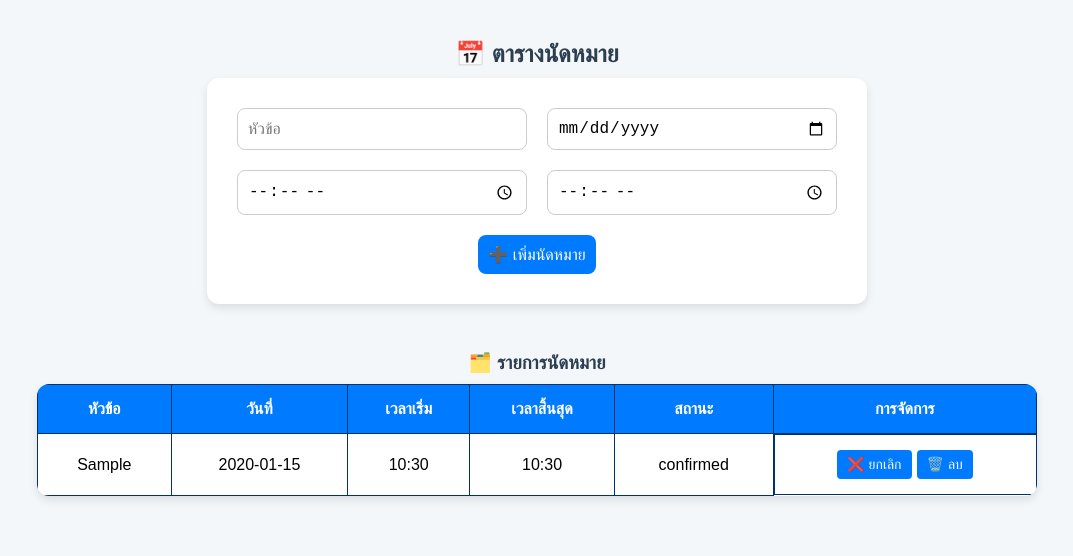
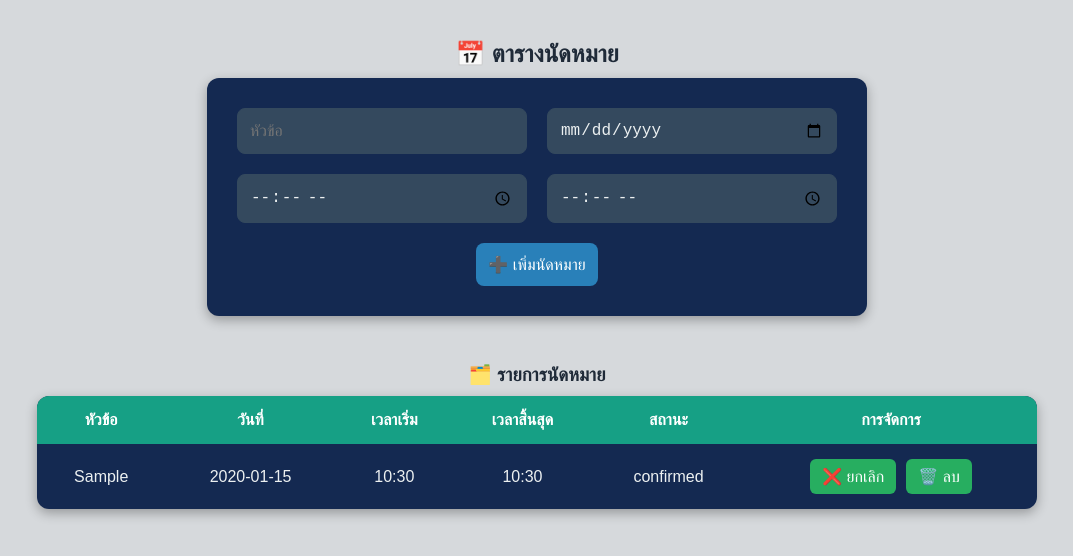
Before and after one commit to 66160137-Pitiphong/hw4-3, a plain HTML site: page index.html in a window 1280 px wide. Both pictures are taken after typing "Sample", "2020-01-15", "10:30", "10:30" into the empty fields and a click on the button "➕ เพิ่มนัดหมาย". Shown: the whole page, without its empty margins (103-1176 px from the left). Drawn offline with Linux system fonts and the light colour scheme.

Commit message:
styles.css

```diff
--- a/styles.css
+++ b/styles.css
@@ -1,82 +1,24 @@
-body {
-    font-family: Arial, sans-serif;
-    background-color: #f0f8ff;
-    margin: 20px;
-    padding: 20px;
-    color: #000;
-}
-
-h2, h3 {
-    color: #003366;
-}
-
-form {
-    display: flex;
-    flex-wrap: wrap;
-    gap: 10px;
-    margin-bottom: 20px;
-}
-
-input, button {
-    padding: 8px;
-    font-size: 16px;
-    border: 1px solid #007bff;
-    border-radius: 4px;
-}
-
-button {
-    background-color: #007bff;
-    color: white;
-    cursor: pointer;
-    border: none;
-}
-
-button:hover {
-    background-color: #0056b3;
-}
-
-table {
-    width: 100%;
-    border-collapse: collapse;
-    background: white;
-    color: #000;
-}
-
-th, td {
-    border: 1px solid #003366;
-    padding: 10px;
-    text-align: left;
-}
-
-th {
-    background-color: #0056b3;
-    color: white;
-}
-
-.conflict {
-    background-color: #ffcccc;
-}
 body {
     font-family: 'Prompt', sans-serif;
-    background-color: #f4f7fa;
+    background-color: #d6d9dc;
     margin: 0;
     padding: 20px;
-    color: #333;
+    color: #1c1e21;
     display: flex;
     flex-direction: column;
     align-items: center;
 }
 
 h2, h3 {
-    color: #2c3e50;
+    color: #1f2a38;
     margin-bottom: 10px;
 }
 
 form {
-    background: #fff;
+    background: #142951;
     padding: 30px;
     border-radius: 12px;
-    box-shadow: 0 4px 8px rgba(0, 0, 0, 0.1);
+    box-shadow: 0 4px 12px rgba(0, 0, 0, 0.3);
     display: flex;
     gap: 20px;
     flex-wrap: wrap;
@@ -84,21 +26,24 @@ form {
     max-width: 600px;
     width: 100%;
     margin-bottom: 30px;
+    color: #ecf0f1;
 }
 
 input, button {
-    padding: 10px;
+    padding: 12px;
     font-size: 16px;
-    border: 1px solid #ccc;
+    border: 1px solid #34495e;
     border-radius: 8px;
 }
 
 input {
     flex: 1 1 200px;
+    background-color: #34495e;
+    color: #ecf0f1;
 }
 
 button {
-    background-color: #007bff;
+    background-color: #2980b9;
     color: white;
     border: none;
     cursor: pointer;
@@ -106,17 +51,18 @@ button {
 }
 
 button:hover {
-    background-color: #0056b3;
+    background-color: #1c5980;
 }
 
 table {
     width: 100%;
     max-width: 1000px;
     border-collapse: collapse;
-    background: white;
-    box-shadow: 0 4px 8px rgba(0, 0, 0, 0.1);
+    background: #142951;
+    box-shadow: 0 4px 12px rgba(0, 0, 0, 0.3);
     border-radius: 12px;
     overflow: hidden;
+    color: #ecf0f1;
 }
 
 th, td {
@@ -125,17 +71,17 @@ th, td {
 }
 
 th {
-    background-color: #007bff;
+    background-color: #16a085;
     color: white;
 }
 
 tr:nth-child(even) {
-    background-color: #f9f9f9;
+    background-color: #2c3e50;
 }
 
 .conflict {
-    background-color: #ffe6e6;
-    color: #c0392b;
+    background-color: #c0392b;
+    color: #ffffff;
 }
 
 .cancelled {
@@ -151,40 +97,21 @@ tr:nth-child(even) {
 
 .action-buttons button {
     padding: 8px 12px;
-    background-color: #28a745;
+    background-color: #27ae60;
     transition: background 0.3s;
+    border: none;
+    color: white;
+    border-radius: 6px;
 }
 
 .action-buttons button:hover {
-    background-color: #1e7e34;
+    background-color: #1e8449;
 }
 
 .delete-btn {
-    background-color: #dc3545;
+    background-color: #c0392b;
 }
 
 .delete-btn:hover {
-    background-color: #c82333;
+    background-color: #96281b;
 }
-.cancelled {
-    text-decoration: line-through;
-    color: red;
-}
-
-.action-buttons {
-    display: flex;
-    gap: 5px;
-}
-
-.action-buttons button {
-    padding: 6px 10px;
-    font-size: 14px;
-    background-color: #007bff;
-    color: white;
-    border: none;
-    border-radius: 4px;
-}
-
-.action-buttons button:hover {
-    background-color: #003366;
-}
```
